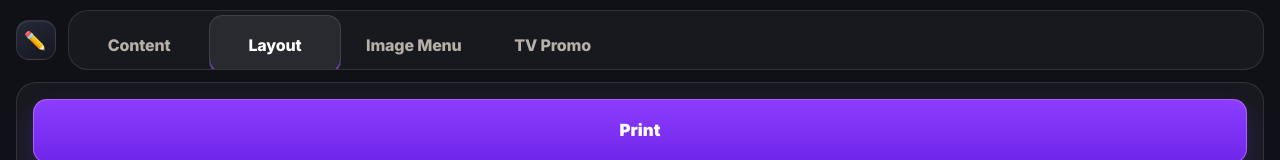
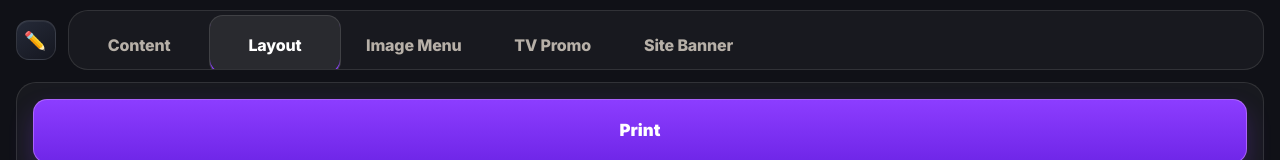
Before and after one commit to sheeeenson/print_menu, a React (Vite) app: page / in a window 1280 px wide. Shown: the top 160 px of the page. Built offline with nearby package versions, Linux system fonts and the light colour scheme.

Commit message:
Add website banner navigation tab

```diff
--- a/src/components/MainNavigation.jsx
+++ b/src/components/MainNavigation.jsx
@@ -9,6 +9,7 @@ export function MainNavigation({ snapshot, actions }) {
   const isLayout = project.selectedSection === APP_SECTIONS.LAYOUT_PRINT;
   const isImageMenu = project.selectedSection === APP_SECTIONS.IMAGE_MENU;
   const isTvPromo = project.selectedSection === APP_SECTIONS.TV_PROMO;
+  const isSiteBanner = project.selectedSection === APP_SECTIONS.SITE_BANNER;
   const canPrint = isLayout || isImageMenu;
 
   const handleImportClick = () => {
@@ -76,6 +77,13 @@ export function MainNavigation({ snapshot, actions }) {
         >
           TV Promo
         </button>
+        <button
+          className={isSiteBanner ? 'active' : ''}
+          type="button"
+          onClick={() => actions.setSection(APP_SECTIONS.SITE_BANNER)}
+        >
+          Site Banner
+        </button>
       </div>
       <div className="project-actions" aria-label="Project actions">
         {canPrint ? <button className="primary-action compact" type="button" onClick={() => window.print()}>Print</button> : null}
```
